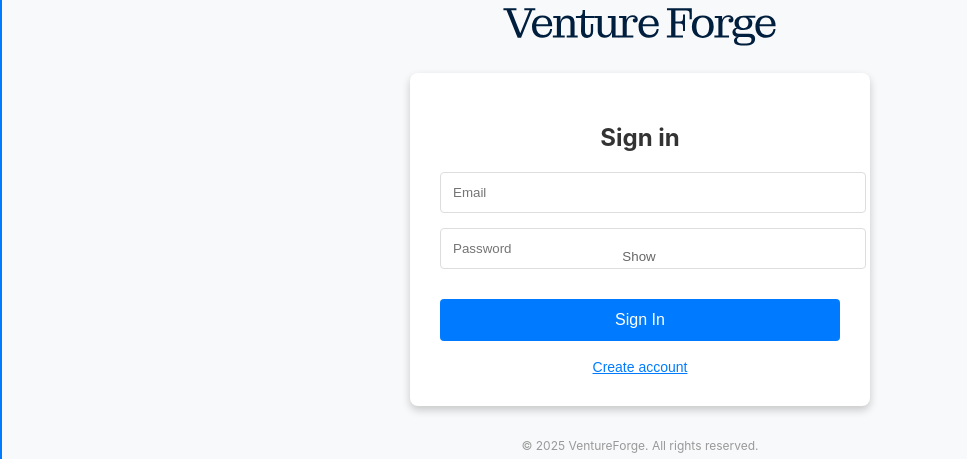
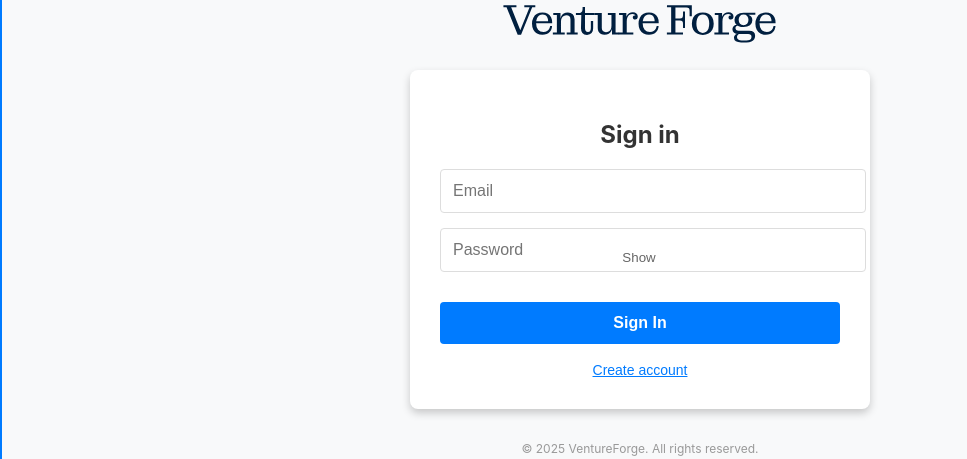
Before and after one commit to YashwanthVN/CrowdFunding-react, a React (Vite) app: page /login in a window 1280 px wide. Shown: the part 290-749 px from the top of the page, without its empty margins (0-967 px from the left). Built offline with nearby package versions, Linux system fonts and the light colour scheme.

Commit message:
Updated styling in index.css

```diff
--- a/src/index.css
+++ b/src/index.css
@@ -78,3 +78,69 @@
   stroke: white;
   stroke-width: 2;
 }
+
+/* Apple-inspired global styles */
+h1, h2, h3 {
+  font-weight: 600; /* Bold but not heavy */
+}
+
+label {
+  font-size: 0.875rem; /* 14px */
+  color: #6c757d; /* Gray for labels */
+}
+
+.input-field {
+  border-radius: 8px;
+  border: 1px solid #ced4da;
+  padding: 0.75rem 1rem;
+  font-size: 1rem;
+  background-color: #fff;
+  transition: border-color 0.2s ease-in-out;
+}
+
+.input-field:focus {
+  border-color: #007aff; /* Apple's blue */
+  box-shadow: 0 0 0 2px rgba(0, 122, 255, 0.2); /* Subtle focus ring */
+}
+
+.auth-button {
+  background-color: #007aff;
+  color: white;
+  border-radius: 8px;
+  padding: 0.75rem 1rem;
+  font-size: 1rem;
+  font-weight: 600;
+  transition: background-color 0.2s ease-in-out;
+}
+
+.auth-button:hover {
+  background-color: #0056b3; /* Darker blue */
+}
+
+.auth-button.loading {
+  background-color: #ced4da;
+  cursor: not-allowed;
+}
+
+/* Container for forms */
+.form-container {
+  background: #fff;
+  border-radius: 12px;
+  box-shadow: 0 1px 3px rgba(0, 0, 0, 0.1);
+  padding: 2rem;
+  max-width: 28rem; /* Apple-like narrow form width */
+  margin: 0 auto;
+}
+
+/* Hero and other sections */
+.hero {
+  padding: 2rem 1rem;
+  text-align: center;
+}
+
+.project-card {
+  border-radius: 12px;
+  box-shadow: 0 1px 3px rgba(0, 0, 0, 0.1);
+  background: #fff;
+  overflow: hidden;
+}
```
